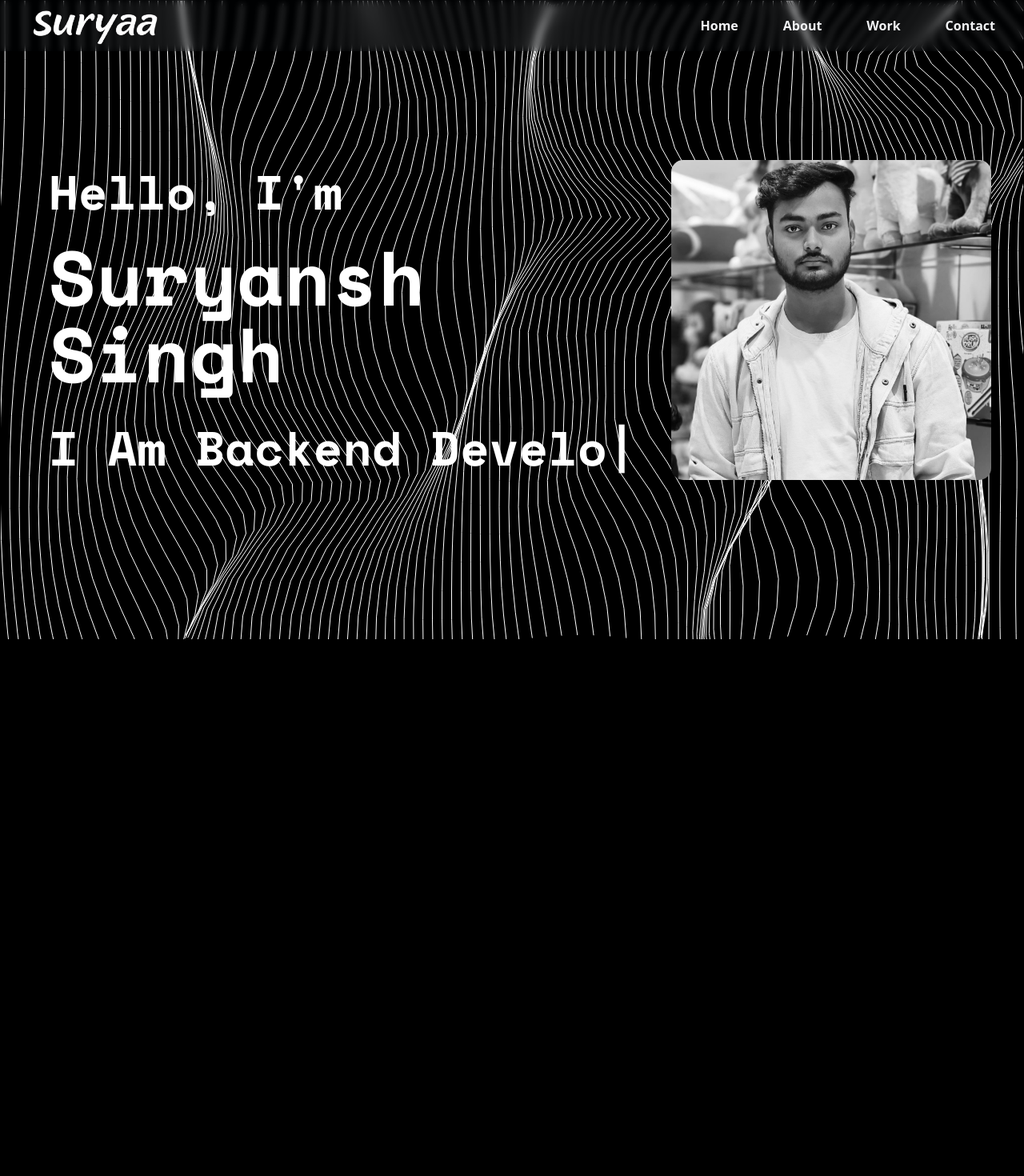
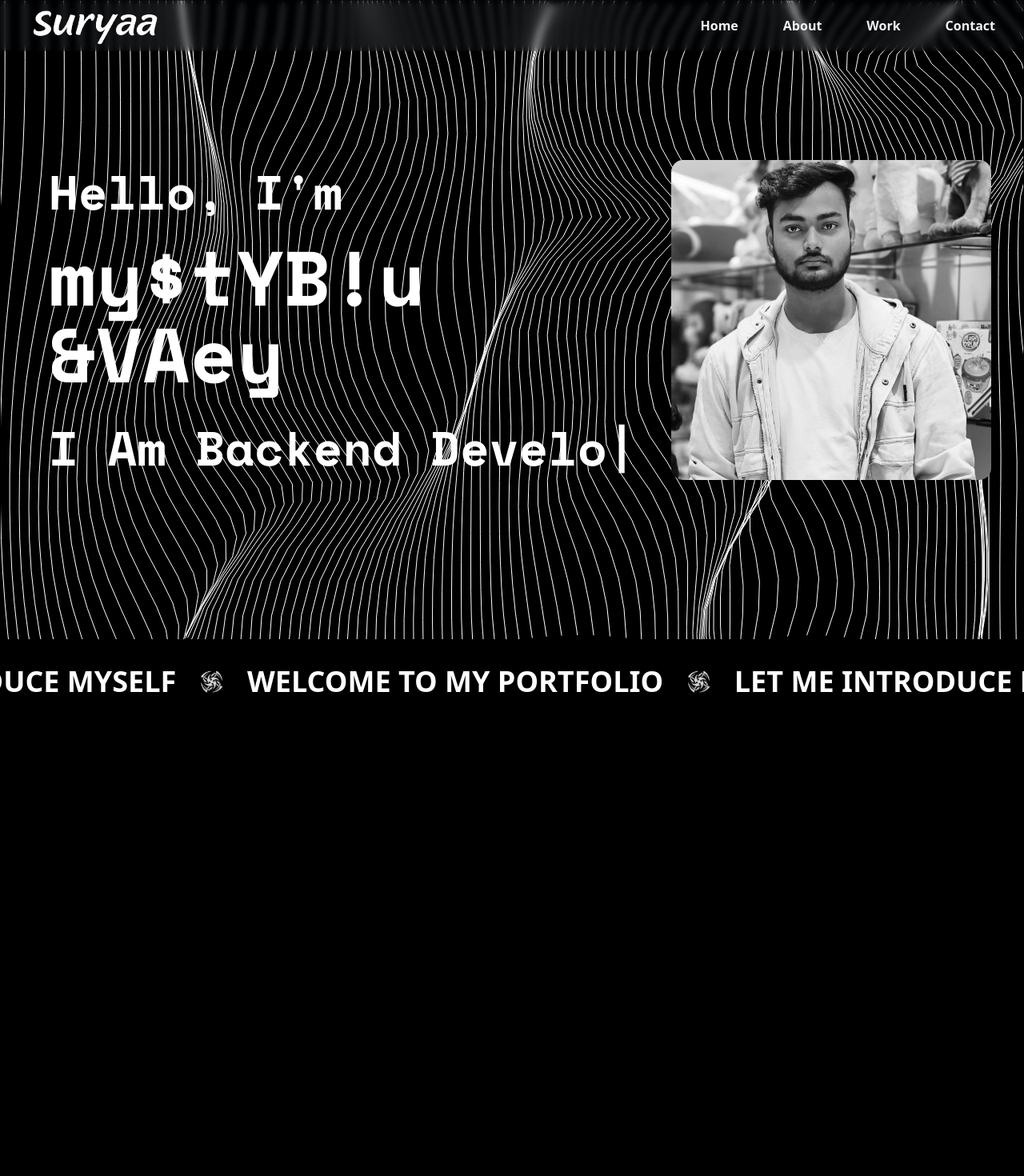
Before and after one commit to suryansh1440/Portfolio, a React (Vite) app in the folder client/: page / in a window 1280 px wide. Shown: the top 1470 px of the page at 80% size. Built offline with nearby package versions, Linux system fonts and the light colour scheme; a web font is replaced by a local one.

Commit message:
about section

```diff
--- a/client/package.json
+++ b/client/package.json
@@ -10,6 +10,8 @@
     "preview": "vite preview"
   },
   "dependencies": {
+    "@fortawesome/fontawesome-svg-core": "^6.7.2",
+    "@fortawesome/react-fontawesome": "^0.2.2",
     "@heroicons/react": "^2.2.0",
     "@react-three/drei": "^10.0.0",
     "@react-three/fiber": "^9.0.4",
@@ -25,6 +27,7 @@
     "react-icon": "^1.0.0",
     "react-icons": "^5.5.0",
     "react-router-dom": "^7.2.0",
+    "react-scroll": "^1.9.3",
     "react-toastify": "^11.0.3",
     "react-tsparticles": "^2.12.2",
     "react-type-animation": "^3.2.0",
--- a/client/src/component/Header.jsx
+++ b/client/src/component/Header.jsx
@@ -7,8 +7,8 @@ const Header = () => {
   const [isMenuOpen, setIsMenuOpen] = useState(false);
 
   const navItems = [
-    { name: 'Home', path: '/' },
-    { name: 'About', path: '/' },
+    { name: 'Home', path: '#home' },
+    { name: 'About', path: '#about' },
     { name: 'Work', path: '/' },
     { name: 'Contact', path: '/' },
   ];
--- a/client/src/index.css
+++ b/client/src/index.css
@@ -1,2 +1,6 @@
 @import url('https://fonts.googleapis.com/css2?family=Rammetto+One&family=Sigmar&family=Space+Mono:ital,wght@0,400;0,700;1,400;1,700&display=swap');
 @import "tailwindcss";
+
+html {
+  scroll-behavior: smooth;
+}
--- a/client/src/pages/Home.jsx
+++ b/client/src/pages/Home.jsx
@@ -6,6 +6,7 @@ import DecryptedText from '../ReactsBits/DecryptedText';
 import { TypeAnimation } from 'react-type-animation';
 import { motion } from 'framer-motion';
 import MainPhoto from '../assets/MainPhoto.jpg';
+import animationLogo from '../assets/animationLogo.png';
 
 const Home = () => {
   const [showAnimation, setShowAnimation] = useState(false);
@@ -23,7 +24,7 @@ const Home = () => {
 
       <Header />
 
-      <div className='flex flex-col bg-black min-h-[100vh] border w-full overflow-hidden relative sticky top-0'>
+      <div id="home" className='flex flex-col bg-black min-h-[100vh] border w-full overflow-hidden relative '>
         <Waves
           lineColor="#fff"
           backgroundColor="transparent"
@@ -45,7 +46,7 @@ const Home = () => {
 
             <motion.div
               className='flex flex-row lg:text-8xl text-4xl mt-7 font-bold text-white'
-              initial={{ x: -100, opacity: 0 }}
+              initial={{ x: 0, opacity: 0 }}
               animate={{ x: 0, opacity: 1 }}
               transition={{ duration: 2 }}
               style={{ fontFamily: 'Space Mono, monospace' }}
@@ -53,7 +54,7 @@ const Home = () => {
               <DecryptedText
                 text="Suryansh Singh"
                 animateOn="view"
-                speed={300}
+                speed={600}
                 revealDirection="start"
               />
             </motion.div>
@@ -105,8 +106,35 @@ const Home = () => {
           </motion.div>
         </div>
       </div>
-      <div className='h-[100vh] w-full bg-black sticky top-0 z-10 '>
-        {/* Additional content */}
+
+
+      <div id="about" className='about h-[100vh] w-full bg-black z-10 overflow-hidden'>
+        <div
+          className='flex items-center font-bold whitespace-nowrap p-8'
+          style={{
+            animation: 'marquee 20s linear infinite',
+          }}
+        >
+          {[...Array(8)].map((_, i) => (
+            <React.Fragment key={i}>
+              <p className='mr-5 text-4xl text-white'>WELCOME TO MY PORTFOLIO </p>
+              <img src={animationLogo} alt="logo" className='w-[4%] mr-5 animate-pulse' />
+              <p className='mr-5 text-4xl text-white'>LET ME INTRODUCE MYSELF</p>
+              <img src={animationLogo} alt="logo" className='w-[4%] mr-5 animate-pulse' />
+            </React.Fragment>
+          ))}
+        </div>
+
+            <style jsx>{`
+        @keyframes marquee {
+          0% { transform: translateX(-100%); }
+          100% { transform: translateX(0%); }
+        }
+      `}</style>
+
+
+
+
       </div>
     </>
   );
```
Also changed, not shown: client/src/assets/animationLogo.png (added), 1 other file (tests, documents, lock files or other folders).
